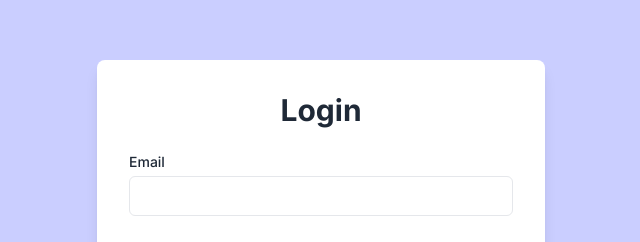
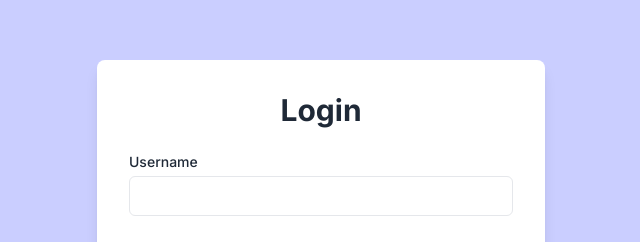
Before and after one commit to Kaustav-Bhattacharya/smart-task-manager, a Next.js app: page / in a window 1280 px wide. Shown: the part 148-390 px from the top of the page, without its empty margins (319-959 px from the left). Built offline with nearby package versions, Linux system fonts and the light colour scheme.

Commit message:
fix: title

```diff
--- a/app/page.tsx
+++ b/app/page.tsx
@@ -18,7 +18,7 @@ const Login = () => {
       setError(null); // Clear error if any
       router.push("/task-list");
     } else {
-      setError("Incorrect email or password. Please try again.");
+      setError("Incorrect username or password. Please try again.");
     }
   };
 
@@ -45,11 +45,11 @@ const Login = () => {
         )}
 
         <div>
-          <label className="block text-sm font-medium mb-1" htmlFor="email">
-            Email
+          <label className="block text-sm font-medium mb-1" htmlFor="username">
+            Username
           </label>
           <Input
-            id="email"
+            id="username"
             type="text"
             value={email}
             onChange={(e) => setEmail(e.target.value)}
```
